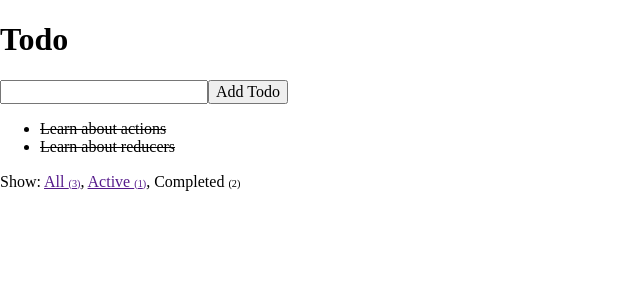
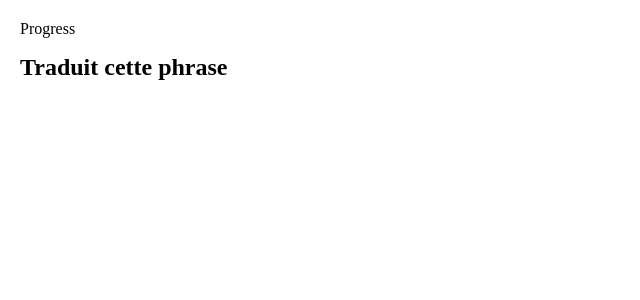
Before and after one commit to ericnjanga/LA21, a React app: page / in a window 1280 px wide. Shown: the top 300 px of the page, without its empty margins (0-640 px from the left). Built offline with nearby package versions, Linux system fonts and the light colour scheme.

Commit message:
created modules

```diff
--- a/src/components/App.js
+++ b/src/components/App.js
@@ -1,9 +1,9 @@
 import React from 'react';
 
 import style from './../styles/StyledApp'
-import Footer from './Footer'
-import AddTodo from './../containers/AddTodo'
-import VisibleTodoList from './../containers/VisibleTodoList'
+import Module from './Module'
+// import AddTodo from './../containers/AddTodo'
+// import VisibleTodoList from './../containers/VisibleTodoList'
 import './../../node_modules/normalize.css/normalize.css'
 
 
@@ -14,10 +14,10 @@ const App = () => {
 
   return (
     <AppContainer>
-      <h1>Todo</h1>
+      {/* <h1>Todo</h1>
       <AddTodo />
-      <VisibleTodoList />
-      <Footer />
+      <VisibleTodoList /> */}
+      <Module />
   </AppContainer>
   );
 };
--- /dev/null
+++ b/src/components/Module.js
@@ -0,0 +1,19 @@
+/**
+ * Learning module in the language leraning process (intro, greetings1, greetings2, people, animals, ...)
+ */
+import React from 'react';
+import style from './../styles/StyledModule';
+
+const Module = () => {
+
+  const { Container } = style
+
+  return (
+    <Container>
+      <div>Progress</div>
+      <h1 className="module-title">Traduit cette phrase</h1>
+    </Container>
+  )
+}
+
+export default Module
--- a/src/index.html
+++ b/src/index.html
@@ -3,7 +3,7 @@
   <head>
     <meta charset="utf-8">
     <meta name="viewport" content="width=device-width, initial-scale=1, shrink-to-fit=no">
-    <title>Todo App</title>
+    <title>LA 21</title>
     <link rel="stylesheet" href="https://fonts.googleapis.com/css?family=Roboto:300,400,500">
   </head>
   <body>
--- /dev/null
+++ b/src/styles/StyledModule.js
@@ -0,0 +1,15 @@
+import styled from 'styled-components';
+
+const style = {}
+style.Container = styled.div`
+  padding: 20px;
+
+  .module-title {
+    font-size: 1.5rem;
+  }
+  // &.completed {
+  //   text-decoration: line-through;
+  // }
+`
+
+export default style
--- a/src/styles/StyledTodo.js
+++ /dev/null
@@ -1,10 +0,0 @@
-import styled from 'styled-components';
-
-const style = {};
-style.Li = styled.li`
-  &.completed {
-    text-decoration: line-through;
-  }
-`;
-
-export default style;
```
Also changed, not shown: src/components/_readme.md (+5 -0 lines).
